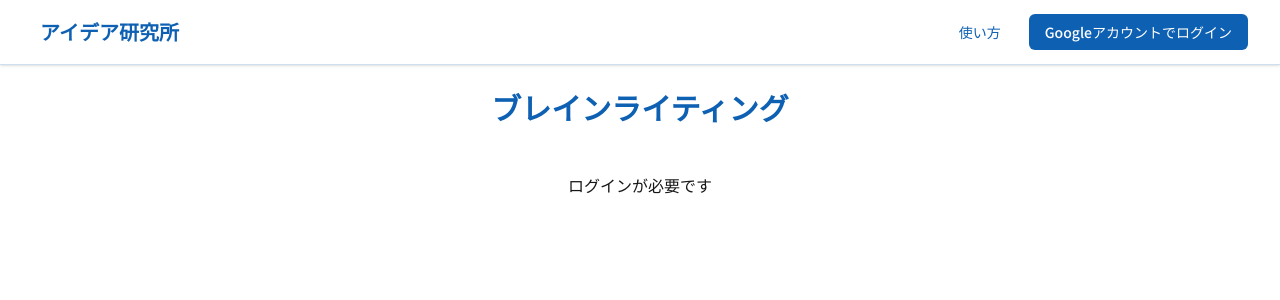
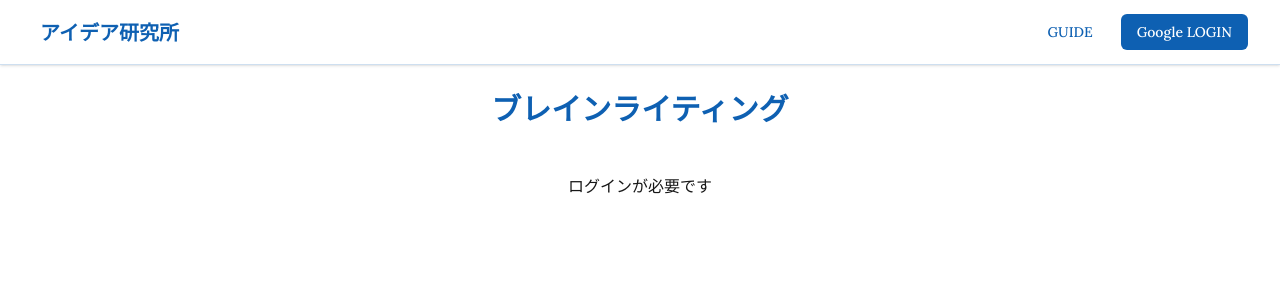
Before and after one commit to kutahiru/idea_labo, a Next.js app: page /brainwritings/1 in a window 1280 px wide. Shown: the top 300 px of the page. Built offline with nearby package versions, Linux system fonts and the light colour scheme; no server answers.

Commit message:
フォント修正

```diff
--- a/src/app/globals.css
+++ b/src/app/globals.css
@@ -16,9 +16,10 @@
   --color-primary-hover: var(--primary-hover);
   --color-accent: var(--accent);
   --color-alert: var(--alert);
-  --font-sans: var(--font-noto-sans-jp), var(--font-geist-sans);
+  --font-sans: var(--font-zen-kaku-gothic-new), var(--font-geist-sans);
   --font-mono: var(--font-geist-mono);
-  --font-noto-sans-jp: var(--font-noto-sans-jp);
+  --font-lora: var(--font-lora);
+  --font-zen-kaku-gothic-new: var(--font-zen-kaku-gothic-new);
 }
 
 @media (prefers-color-scheme: dark) {
@@ -31,7 +32,7 @@
 body {
   background: var(--background);
   color: var(--foreground);
-  font-family: var(--font-noto-sans-jp), Arial, Helvetica, sans-serif;
+  font-family: var(--font-zen-kaku-gothic-new), Arial, Helvetica, sans-serif;
 }
 
 .border-dashed-wide {
@@ -125,7 +126,6 @@ body {
 }
 
 .header-link:hover {
-  transform: translateX(4px);
 }
 
 .border-dashed-thin {
--- a/src/app/layout.tsx
+++ b/src/app/layout.tsx
@@ -1,5 +1,5 @@
 import type { Metadata } from "next";
-import { Geist, Geist_Mono, Noto_Sans_JP } from "next/font/google";
+import { Geist, Geist_Mono, Zen_Kaku_Gothic_New, Lora } from "next/font/google";
 import "./globals.css";
 import Header from "@/components/layout/Header";
 import { SessionProvider } from "next-auth/react";
@@ -16,8 +16,14 @@ const geistMono = Geist_Mono({
   subsets: ["latin"],
 });
 
-const notoSansJP = Noto_Sans_JP({
-  variable: "--font-noto-sans-jp",
+const zenKakuGothicNew = Zen_Kaku_Gothic_New({
+  variable: "--font-zen-kaku-gothic-new",
+  subsets: ["latin"],
+  weight: ["400", "500", "700"],
+});
+
+const lora = Lora({
+  variable: "--font-lora",
   subsets: ["latin"],
   weight: ["400", "500", "700"],
 });
@@ -35,7 +41,7 @@ export default async function RootLayout({
   const session = await auth();
 
   // フォント変数を優先順位順に結合
-  const fontVariables = `${notoSansJP.variable} ${geistSans.variable} ${geistMono.variable}`;
+  const fontVariables = `${lora.variable} ${zenKakuGothicNew.variable} ${geistSans.variable} ${geistMono.variable}`;
 
   return (
     <html lang="ja">
--- a/src/components/brainwritings/BrainwritingDetailClient.tsx
+++ b/src/components/brainwritings/BrainwritingDetailClient.tsx
@@ -79,7 +79,7 @@ export default function BrainwritingDetailClient({
       {/* X投稿ボタン（X投稿版） */}
       {brainwriting.usageScope === USAGE_SCOPE.XPOST && (
         <div className="mb-6 flex justify-center">
-          <XPostButton buttonName="Xへ共有" onClick={handleXPost} />
+          <XPostButton buttonName="共有" onClick={handleXPost} />
         </div>
       )}
 
--- a/src/components/brainwritings/BrainwritingSheet.tsx
+++ b/src/components/brainwritings/BrainwritingSheet.tsx
@@ -35,21 +35,31 @@ export default function BrainwritingSheet({
   return (
     <div className="md-8 mt-8">
       {/* グリッド */}
-      <div className={`mx-auto max-w-[1200px] ${showScroll ? 'overflow-x-auto' : 'overflow-hidden'}`}>
+      <div
+        className={`mx-auto max-w-[1200px] ${showScroll ? "overflow-x-auto" : "overflow-hidden"}`}
+      >
         <div className="relative min-w-[1200px]">
           {/* ヘッダー行 */}
           <div className="mb-4 flex">
             <div className="w-60 text-center">
-              <span className="text-3xl font-semibold text-primary underline decoration-accent decoration-4 underline-offset-[-4px]">参加者</span>
+              <span className="text-primary decoration-accent text-2xl font-semibold underline decoration-4 underline-offset-[-4px]">
+                参加者
+              </span>
             </div>
             <div className="w-80 text-center">
-              <span className="text-3xl font-semibold text-primary underline decoration-accent decoration-4 underline-offset-[-4px]">アイデア1</span>
+              <span className="text-primary decoration-accent text-2xl font-semibold underline decoration-4 underline-offset-[-4px]">
+                アイデア1
+              </span>
             </div>
             <div className="w-80 text-center">
-              <span className="text-3xl font-semibold text-primary underline decoration-accent decoration-4 underline-offset-[-4px]">アイデア2</span>
+              <span className="text-primary decoration-accent text-2xl font-semibold underline decoration-4 underline-offset-[-4px]">
+                アイデア2
+              </span>
             </div>
             <div className="w-80 text-center">
-              <span className="text-3xl font-semibold text-primary underline decoration-accent decoration-4 underline-offset-[-4px]">アイデア3</span>
+              <span className="text-primary decoration-accent text-2xl font-semibold underline decoration-4 underline-offset-[-4px]">
+                アイデア3
+              </span>
             </div>
           </div>
 
--- a/src/components/layout/Header.tsx
+++ b/src/components/layout/Header.tsx
@@ -1,9 +1,8 @@
+"use client";
 
-'use client';
-
-import { useState } from 'react';
-import Link from 'next/link'
-import { signIn, signOut, useSession } from 'next-auth/react'
+import { useState } from "react";
+import Link from "next/link";
+import { signIn, signOut, useSession } from "next-auth/react";
 
 interface NavigationProps {
   isLoggedIn: boolean;
@@ -12,40 +11,40 @@ interface NavigationProps {
 
 function Navigation({ isLoggedIn, closeMenu }: NavigationProps) {
   return (
-    <div className="space-y-1 text-right md:text-left md:space-y-0 md:flex md:items-center md:space-x-4">
+    <div className="space-y-1 text-right md:flex md:items-center md:space-y-0 md:space-x-4 md:text-left">
       <Link
         href="/guide"
-        className="header-link text-primary block px-3 py-2 rounded-md text-base font-medium md:text-sm md:transition-colors"
+        className="font-lora header-link text-primary block rounded-md px-3 py-2 text-base font-medium md:text-sm md:transition-colors"
         onClick={closeMenu}
       >
-        使い方
+        GUIDE
       </Link>
 
       {isLoggedIn ? (
         <>
           <Link
             href="/mypage"
-            className="header-link text-primary block px-3 py-2 rounded-md text-base font-medium md:text-sm md:transition-colors"
+            className="font-lora header-link text-primary block rounded-md px-3 py-2 text-base font-medium md:text-sm md:transition-colors"
             onClick={closeMenu}
           >
-            マイページ
+            MYPAGE
           </Link>
           <button
-            className="header-link text-primary block w-full text-left px-3 py-2 rounded-md text-base font-medium md:w-auto md:text-sm md:transition-colors cursor-pointer"
+            className="font-lora header-link text-primary block w-full cursor-pointer rounded-md px-3 py-2 text-left text-base font-medium md:w-auto md:text-sm md:transition-colors"
             onClick={() => {
-              signOut({ callbackUrl: '/' });
+              signOut({ callbackUrl: "/" });
               closeMenu?.();
             }}
           >
-            ログアウト
+            LOGOUT
           </button>
         </>
       ) : (
         <button
-          className="bg-primary text-white inline-block text-center px-4 py-2 rounded-md text-base font-medium transition-colors md:text-sm cursor-pointer hover:scale-105"
-          onClick={() => signIn('google', { callbackUrl: '/' })}
+          className="font-lora bg-primary inline-block cursor-pointer rounded-md px-4 py-2 text-center text-base font-medium text-white transition-colors hover:scale-105 md:text-sm"
+          onClick={() => signIn("google", { callbackUrl: "/" })}
         >
-          Googleアカウントでログイン
+          Google LOGIN
         </button>
       )}
     </div>
@@ -60,12 +59,15 @@ export default function Header() {
   const closeMobileMenu = () => setIsMobileMenuOpen(false);
 
   return (
-    <header className="bg-white shadow-sm border-b border-primary/20">
-      <div className="max-w-7xl mx-auto px-4 sm:px-6 lg:px-8">
-        <div className="flex justify-between items-center h-16">
+    <header className="border-primary/20 border-b bg-white shadow-sm">
+      <div className="mx-auto max-w-7xl px-4 sm:px-6 lg:px-8">
+        <div className="flex h-16 items-center justify-between">
           {/* 左側：タイトル */}
           <div className="flex-shrink-0">
-            <Link href="/" className="header-link text-xl font-bold text-primary transition-colors px-2 py-1 rounded-md">
+            <Link
+              href="/"
+              className="header-link text-primary rounded-md px-2 py-1 text-xl font-bold transition-colors"
+            >
               アイデア研究所
             </Link>
           </div>
@@ -78,27 +80,37 @@ export default function Header() {
           {/* モバイル：ハンバーガーメニューボタン */}
           <button
             onClick={() => setIsMobileMenuOpen(!isMobileMenuOpen)}
-            className="md:hidden inline-flex items-center justify-center p-2 rounded-md text-gray-700 hover:text-gray-900 hover:bg-gray-100 focus:outline-none focus:ring-2 focus:ring-inset focus:ring-blue-500"
+            className="inline-flex items-center justify-center rounded-md p-2 text-gray-700 hover:bg-gray-100 hover:text-gray-900 focus:ring-2 focus:ring-blue-500 focus:outline-none focus:ring-inset md:hidden"
             aria-expanded={isMobileMenuOpen}
           >
             <span className="sr-only">メニューを開く</span>
             <svg
-              className={`${isMobileMenuOpen ? 'hidden' : 'block'} h-6 w-6`}
+              className={`${isMobileMenuOpen ? "hidden" : "block"} h-6 w-6`}
               xmlns="http://www.w3.org/2000/svg"
               fill="none"
               viewBox="0 0 24 24"
               stroke="currentColor"
             >
-              <path strokeLinecap="round" strokeLinejoin="round" strokeWidth={2} d="M4 6h16M4 12h16M4 18h16" />
+              <path
+                strokeLinecap="round"
+                strokeLinejoin="round"
+                strokeWidth={2}
+                d="M4 6h16M4 12h16M4 18h16"
+              />
             </svg>
             <svg
-              className={`${isMobileMenuOpen ? 'block' : 'hidden'} h-6 w-6`}
+              className={`${isMobileMenuOpen ? "block" : "hidden"} h-6 w-6`}
               xmlns="http://www.w3.org/2000/svg"
               fill="none"
               viewBox="0 0 24 24"
               stroke="currentColor"
             >
-              <path strokeLinecap="round" strokeLinejoin="round" strokeWidth={2} d="M6 18L18 6M6 6l12 12" />
+              <path
+                strokeLinecap="round"
+                strokeLinejoin="round"
+                strokeWidth={2}
+                d="M6 18L18 6M6 6l12 12"
+              />
             </svg>
           </button>
         </div>
@@ -107,11 +119,8 @@ export default function Header() {
       {/* モバイルメニュー */}
       {isMobileMenuOpen && (
         <div className="md:hidden">
-          <div className="px-2 pt-2 pb-3 sm:px-3 bg-gray-50 border-t border-gray-200">
-            <Navigation
-              isLoggedIn={isLoggedIn}
-              closeMenu={closeMobileMenu}
-            />
+          <div className="border-t border-gray-200 bg-gray-50 px-2 pt-2 pb-3 sm:px-3">
+            <Navigation isLoggedIn={isLoggedIn} closeMenu={closeMobileMenu} />
           </div>
         </div>
       )}
```
Also changed, not shown: src/app/page.tsx (+8 -8 lines).
